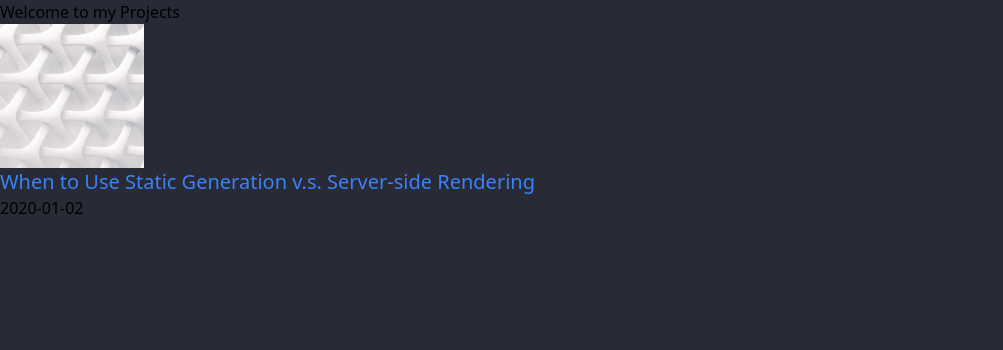
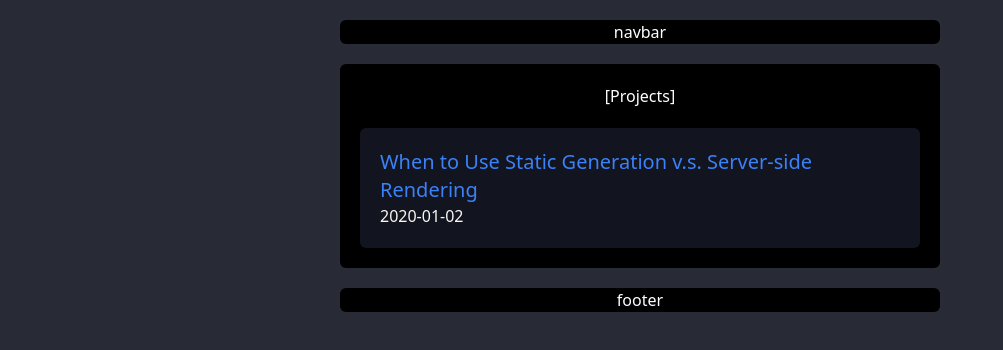
Before and after one commit to vskvj3/portfolio-nextjs, a Next.js app: page /projects in a window 1280 px wide. Shown: the top 350 px of the page, without its empty margins (0-1003 px from the left). Built offline with nearby package versions, Linux system fonts and the light colour scheme.

Commit message:
add project item section

```diff
--- a/pages/projects/index.js
+++ b/pages/projects/index.js
@@ -1,6 +1,7 @@
 import Image from "next/image";
 import { getSortedProjectsData } from "@/lib/projects";
 import Link from "next/link";
+import Layout from "@/components/layout";
 
 export async function getStaticProps() {
   const allProjectsData = getSortedProjectsData();
@@ -13,18 +14,13 @@ export async function getStaticProps() {
 
 export default function Projects({ allProjectsData }) {
   return (
+    <Layout>
       <div>
-      <section>
-        <h1>Welcome to my Projects</h1>
-        <Image
-          src="/images/profile.jpg"
-          height={144}
-          width={144}
-          alt="Your Name"
-        />
+        <section className="bg-black w-1/2 min-w-[400px] max-w-[600px] h-auto mx-auto mb-5 p-[20px] rounded-md text-left text-white">
           <ul>
+            <p className=" text-center pb-5">[Projects]</p>
             {allProjectsData.map(({ id, date, title }) => (
-            <li key={id}>
+              <li key={id} className="bg-[#121420] text-[#f8f8f2] h-auto p-5 rounded-md">
                 <Link href={`/projects/${encodeURIComponent(id)}`}>
                   <span className=" text-blue-500 text-xl">{title}</span>
                 </Link>
@@ -35,5 +31,6 @@ export default function Projects({ allProjectsData }) {
           </ul>
         </section>
       </div>
+    </Layout>
   );
 }
```
Lines whose indentation alone changed are shown as unchanged.
